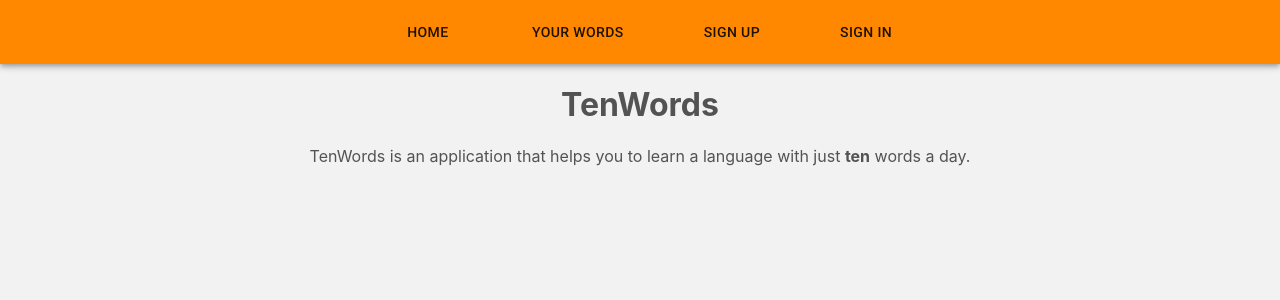
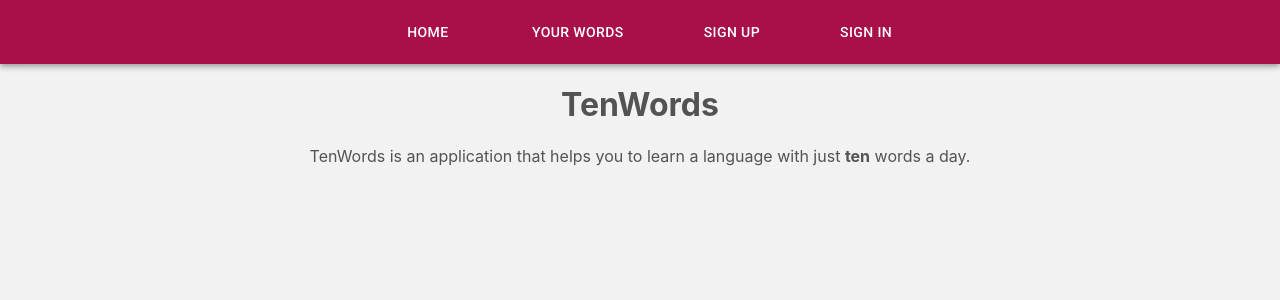
Before and after one commit to gracelhu/TenWords, a React (Create React App) app: page / in a window 1280 px wide. Shown: the top 300 px of the page. Built offline with nearby package versions, Linux system fonts and the light colour scheme.

Commit message:
colors... 2

```diff
--- a/src/theme.ts
+++ b/src/theme.ts
@@ -4,10 +4,10 @@ import { cyan, pink } from "@mui/material/colors";
 export const theme = createTheme({
   palette: {
     primary: {
-      main: '#3f50b5',
+      main: '#bed1cb',
     },
     secondary: {
-      main: '#ff8800',
+      main: '#a8104a',
     },
   },
 });
```
Also changed, not shown: tenwords.png, 1 other file (tests, documents, lock files or other folders).
